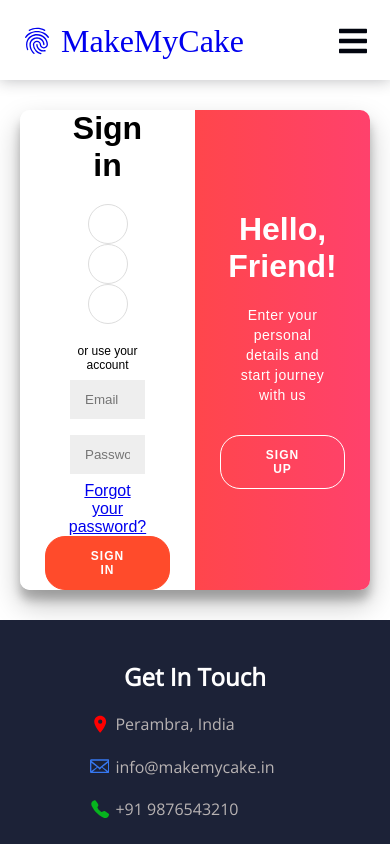
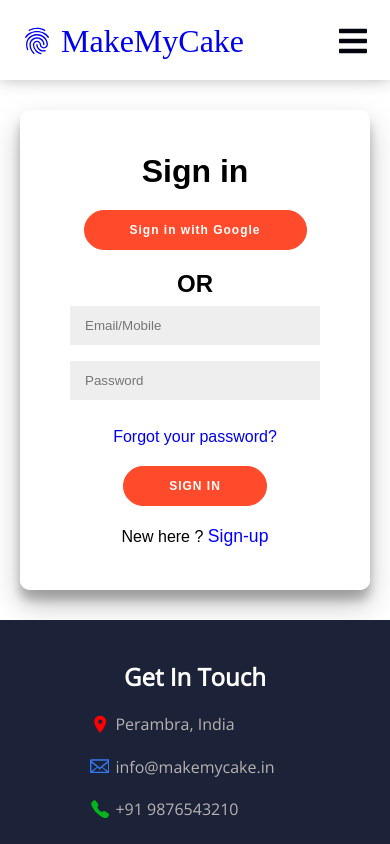
Before and after one commit to dev-siva98/web, a React (Create React App) app: page /login in a window 390 px wide. Shown: the top 844 px of the page. Built offline with nearby package versions, Linux system fonts and the light colour scheme.

Commit message:
login-finished

```diff
--- a/src/Components/Navbar/Navbar.js
+++ b/src/Components/Navbar/Navbar.js
@@ -76,18 +76,25 @@ function Navbar() {
                                 </li>
                             </Link>
                             <li className='nav-items profile-mobile'>
-                                <div className="nav-link" onClick={() => setOpen(!open)}>
-                                    {open ? 'Logout' : 'Login'}
+                                <div className="nav-link" onClick={() =>{
+                                    setOpen(!open)
+                                    handleClick()
+                                    }}>
+                                    {open ? <Link to='/'>Logout</Link>
+                                    : <Link to='/login' onClick={() =>{
+                                        setDrop(!drop)
+                                        handleClick()
+                                        }}>Login</Link>}
                                 </div>
                             </li>
                             <li className="nav-items active">
                                 <div className="nav-link dropdown">
                                     <img className='avatar' src="images/avatar.png" alt="NA" onClick={() => setDrop(!drop)} />
-                                    <div className={drop ? "dropdown-content" : 'content-hidden'} onClick={() =>{
+                                    <div className={drop ? "dropdown-content" : 'content-hidden'} onClick={() => {
                                         setOpen(!open)
-                                        }}>
-                                        {open ? 'Logout'
-                                        : <Link to='/login'>Login</Link>}
+                                    }}>
+                                        {open ? <Link to='/' onClick={() => setDrop(!drop)}>Logout</Link>
+                                            : <Link to='/login' onClick={() => setDrop(!drop)}>Login</Link>}
                                     </div>
 
                                 </div>
--- a/src/Components/Pages/UserLogin/UserLogin.css
+++ b/src/Components/Pages/UserLogin/UserLogin.css
@@ -24,10 +24,6 @@
 	margin: 20px 0 30px;
 }
 
-.login-section span {
-	font-size: 12px;
-}
-
 
 .login-section button {
 	border-radius: 20px;
@@ -38,7 +34,6 @@
 	font-weight: bold;
 	padding: 12px 45px;
 	letter-spacing: 1px;
-	text-transform: uppercase;
 	transition: transform 80ms ease-in;
     cursor: pointer;
 }
@@ -201,13 +196,56 @@
 	margin: 20px 0;
 }
 
-.social-container a {
-	border: 1px solid #DDDDDD;
-	border-radius: 50%;
-	display: inline-flex;
-	justify-content: center;
-	align-items: center;
-	margin: 0 5px;
-	height: 40px;
-	width: 40px;
+.form-container a {
+    padding: 20px 0;
 }
+
+a {
+    text-decoration: none;
+}
+
+.signin-swap , .signup-swap {
+	display: none;
+}
+
+
+@media (max-width:960px) {
+	.sign-in-container {
+		left: 0;
+		width: 100%;
+		z-index: 1;
+	}
+
+	.sign-up-container {
+		left: -100%;
+		width: 100%;
+		opacity: 1;
+		z-index: 1;
+	}
+
+	.signin-container-swap {
+		left: 100%;
+	}
+
+	.signup-container-swap {
+		left: 0;
+	}
+
+	.overlay-container {
+		display: none;
+	}
+
+	.signin-swap , .signup-swap {
+		display: block;
+		padding-top: 20px;
+	}
+
+	.swap-link {
+		font-size: 1.1rem;
+		color: blue;
+		cursor: pointer;
+	}
+
+
+
+}
--- a/src/Components/Pages/UserLogin/UserLogin.js
+++ b/src/Components/Pages/UserLogin/UserLogin.js
@@ -4,13 +4,14 @@ import './UserLogin.css'
 function UserLogin() {
 
     const [login, setLogin] = useState(false)
+    const [mobile, setMobile] = useState(false)
 
     return (
         <div className='login-section'>
             <div className="login-container">
                 <div className="login-section-main">
-                    <div className={login ? "login-menu-swap right-panel-active" : 'login-menu-swap'} id="container">
-                        <div className="form-container sign-up-container">
+                    <div className={login ? "login-menu-swap right-panel-active" : 'login-menu-swap'}>
+                        <div className={mobile ? "form-container sign-up-container  signup-container-swap" : "form-container sign-up-container"}>
                             <form action="#">
                                 <h1>Create Account</h1>
                                 <div className="social-container">
@@ -20,41 +21,47 @@ function UserLogin() {
                                 <span><h2>OR</h2></span>
                                 <input type="text" placeholder="Name" />
                                 <input type="email" placeholder="Email" />
-                                <input type="password" placeholder="Password" />
-                                <button>Sign Up</button>
+                                <input type="tel" placeholder="Mobile" />
+                                <button>SIGN UP</button>
+                                <div className="signin-swap">
+                                Already have an account ? <span className='swap-link' onClick={()=>setMobile(false)}>Sign-in</span>
+                            </div>
                             </form>
+
                         </div>
-                        <div className="form-container sign-in-container">
+                        <div className={mobile ? "form-container sign-in-container signin-container-swap" : "form-container sign-in-container "}>
                             <form action="#">
                                 <h1>Sign in</h1>
                                 <div className="social-container">
-                                    <a href='http://localhost:3000/login' className="social"><i className="fab fa-facebook-f"></i></a>
-                                    <a href='http://localhost:3000/login' className="social"><i className="fab fa-google-plus-g"></i></a>
-                                    <a href='http://localhost:3000/login' className="social"><i className="fab fa-linkedin-in"></i></a>
+                                    <button >Sign in with Google</button>
                                 </div>
-                                <span>or use your account</span>
-                                <input type="email" placeholder="Email" />
+                                <span><h2>OR</h2></span>
+                                <input type="email" placeholder="Email/Mobile" />
                                 <input type="password" placeholder="Password" />
                                 <a href='http://localhost:3000/login'>Forgot your password?</a>
-                                <button>Sign In</button>
+                                <button>SIGN IN</button>
+                                <div className="signup-swap">
+                                New here ? <span className='swap-link' onClick={()=>setMobile(true)}>Sign-up</span>
+                            </div>
                             </form>
+
                         </div>
                         <div className="overlay-container">
                             <div className="overlay">
                                 <div className="overlay-panel overlay-left">
                                     <h1>Welcome Back!</h1>
                                     <p>To keep connected with us please login with your personal info</p>
-                                    <button className="ghost" id="signIn" onClick={()=>{
+                                    <button className="ghost" id="signIn" onClick={() => {
                                         setLogin(false)
-                                    }}>Sign In</button>
+                                    }}>SIGN IN</button>
                                 </div>
 
                                 <div className="overlay-panel overlay-right">
                                     <h1>Hello, Friend!</h1>
                                     <p>Enter your personal details and start journey with us</p>
-                                    <button className="ghost" id="signUp" onClick={()=>{
+                                    <button className="ghost" id="signUp" onClick={() => {
                                         setLogin(true)
-                                    }}>Sign Up</button>
+                                    }}>SIGN UP</button>
                                 </div>
                             </div>
                         </div>
```
Also changed, not shown: src/Components/Admin/AddProduct.js (added, +46 -0 lines).
